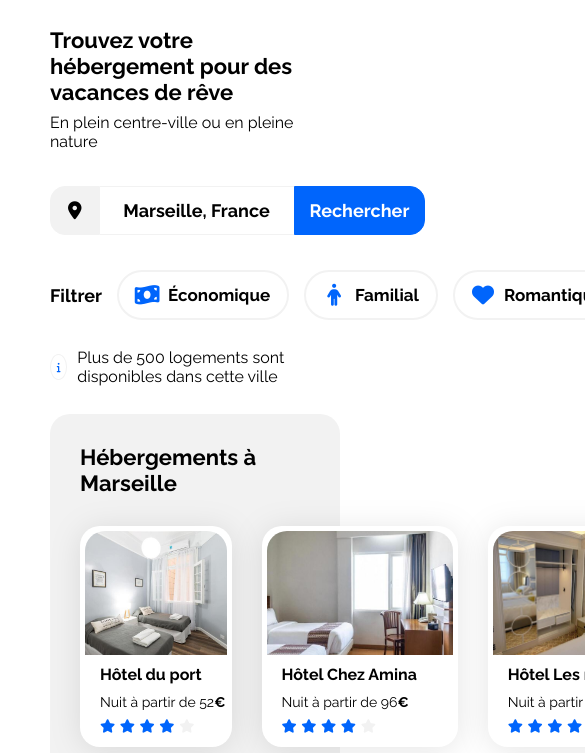
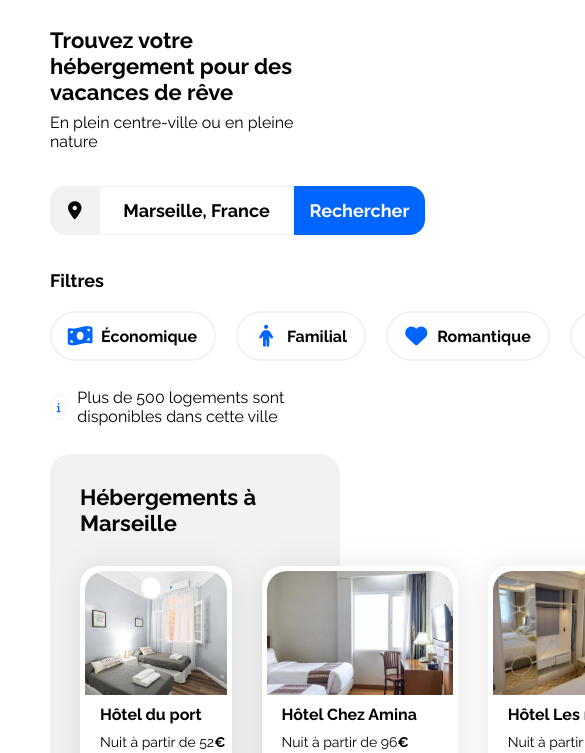
Before and after one commit to emilejly-takeup/2_projet, a plain HTML site: page index.html in a window 390 px wide. Shown: the part 82-835 px from the top of the page, 585 px wide, since content can reach past the window. Drawn offline with Linux system fonts and the light colour scheme.

Commit message:
tablet responsive design

```diff
--- a/css/body/info-group.css
+++ b/css/body/info-group.css
@@ -66,13 +66,20 @@
     display: flex;
     align-items: stretch;
     gap: 15px;
-    font-size: 18px;
-    font-weight: 700;
 }
 
 .filter-bar p {
     display: flex;
     align-items: center;
+    font-size: 18px;
+    font-weight: 700;
+}
+
+.filter-button-container {
+    display: flex;
+    gap: 15px;
+    font-size: 18px;
+    font-weight: 700;
 }
 
 .filter-button {
@@ -120,7 +127,21 @@
 }
 
 @media (max-width: 1024px) {
+    .filter-bar {
+        gap: 20px;
+        height: 90px;
+        flex-direction: column;
+    }
+
+    .filter-button-container {
+        gap: 20px;
+        height: 50px;
+    }
+
+    .filter-button {
+        font-size: 16px;
+    }
 }
 
-@media (max-width: 767.98px) {
+@media (max-width: 768px) {
 }
--- a/css/body/section-activities.css
+++ b/css/body/section-activities.css
@@ -17,6 +17,7 @@
     background-color: white;
     border-radius: 20px;
     filter: drop-shadow(0px 3px 15px rgba(0, 0, 0, 0.1));
+    height: 100%;
 }
 
 .activity-card img {
@@ -29,10 +30,16 @@
 
 .activity-card .card-title {
     padding: 20px 19px;
+    flex-grow: 1;
+    display: flex;
+    align-items: center;
 }
 
 @media (max-width: 1024px) {
+    .activity-card img {
+        height: 200px;
+    }
 }
 
-@media (max-width: 767.98px) {
+@media (max-width: 768px) {
 }
--- a/css/body/section-group.css
+++ b/css/body/section-group.css
@@ -154,6 +154,6 @@
 }
 
 /* Small devices (phones, less than 768px) */
-@media (max-width: 767.98px) {
+@media (max-width: 768px) {
     /* ... */
 }
--- a/css/footer.css
+++ b/css/footer.css
@@ -1,5 +1,9 @@
 footer {
     margin: 0 50px;
+}
+
+footer h3 {
+    font-size: 18px;
 }
 
 .footer-container {
@@ -17,7 +21,10 @@ footer {
 }
 
 @media (max-width: 1024px) {
+    .footer-container {
+        gap: 30px;
+    }
 }
 
-@media (max-width: 767.98px) {
+@media (max-width: 768px) {
 }
--- a/css/header.css
+++ b/css/header.css
@@ -35,5 +35,5 @@ header {
 @media (max-width: 1024px) {
 }
 
-@media (max-width: 767.98px) {
+@media (max-width: 768px) {
 }
--- a/css/style.css
+++ b/css/style.css
@@ -83,5 +83,5 @@ li {
 @media (max-width: 1024px) {
 }
 
-@media (max-width: 767.98px) {
+@media (max-width: 768px) {
 }
--- a/index.html
+++ b/index.html
@@ -42,7 +42,8 @@
                         <button id="search-bar-submit-button" type="submit">Rechercher</button>
                     </form>
                     <div class="filter-bar">
-                        <p>Filtrer</p>
+                        <p>Filtres</p>
+                        <div class="filter-button-container">
                             <button class="filter-button">
                                 <i class="fa-solid fa-money-bill-wave"></i>
                                 <span>Économique</span>
@@ -59,6 +60,7 @@
                                 <i class="fa-solid fa-fire"></i>
                                 <span>Nos pépites</span>
                             </button>
+                        </div>
                     </div>
                     <div class="info-bar">
                         <div class="info-icon-container">
```
Lines whose indentation alone changed are shown as unchanged.
